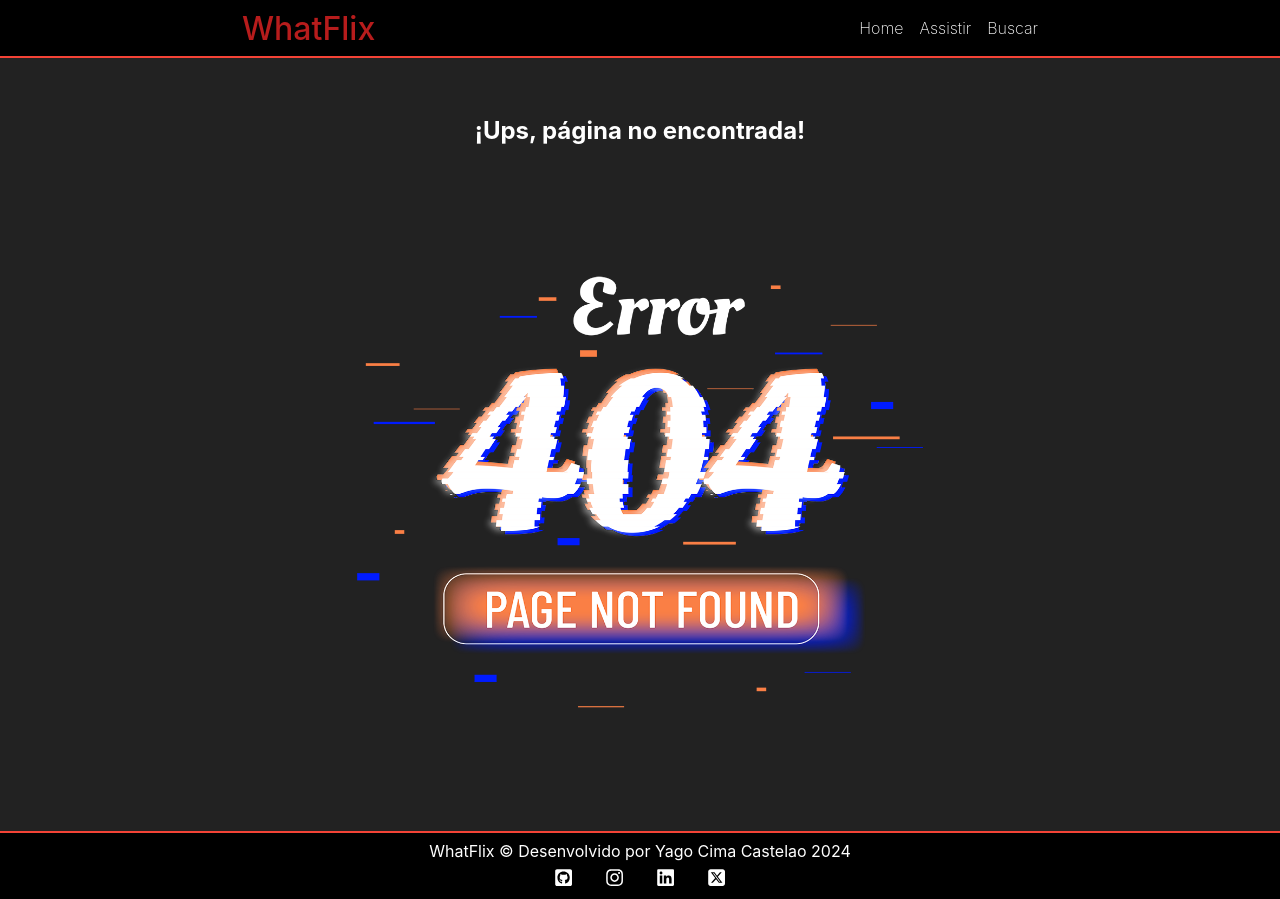
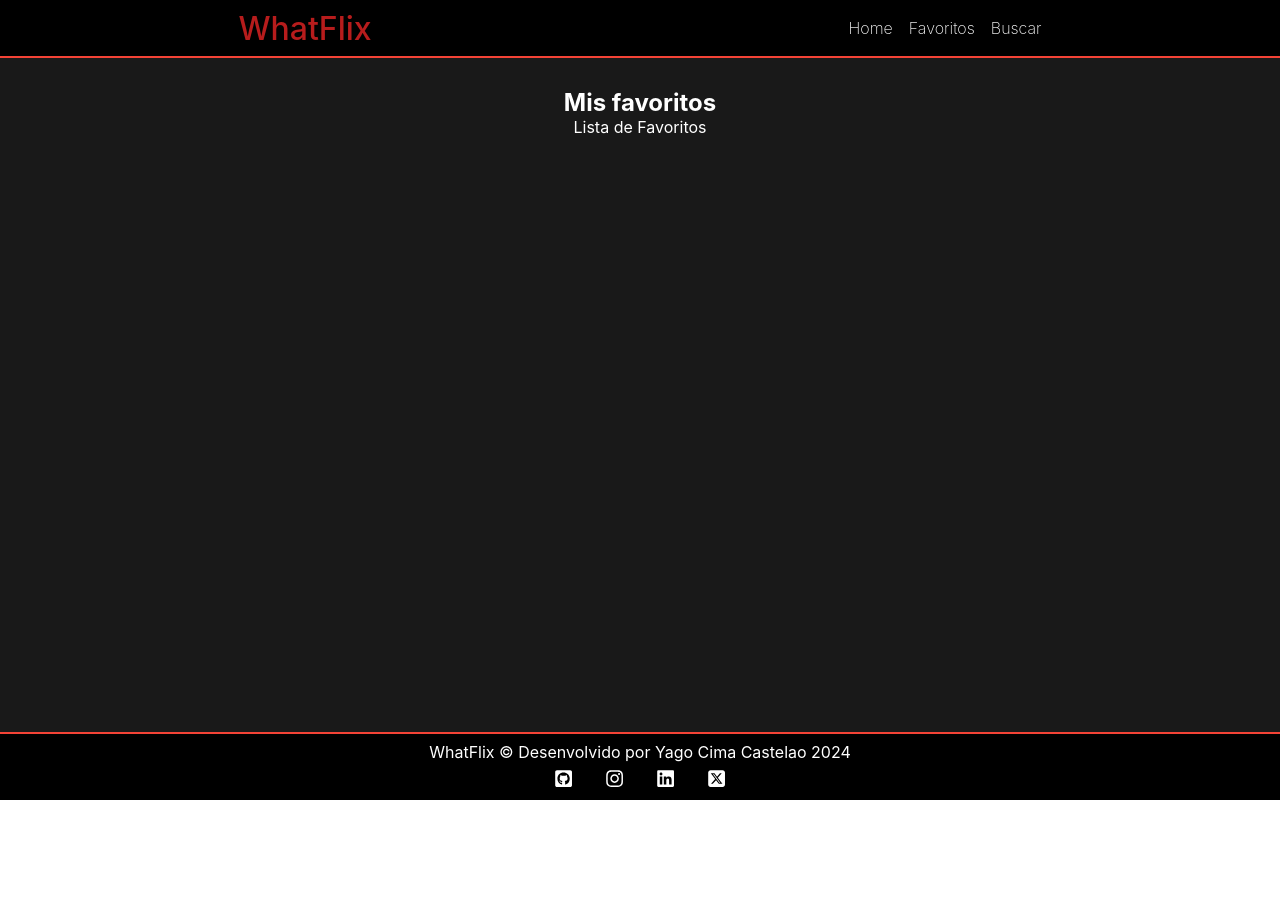
Before and after one commit to YagoCastelao/App-Movies, a React (Vite) app in the folder app-movies/: page /favorites in a window 1280 px wide. After the commit the page ends 800 px from the top, so only its background shows below. Built offline with nearby package versions, Linux system fonts and the light colour scheme.

Commit message:
Crear página y ruta favoritas

```diff
--- a/app-movies/src/components/Card/Card.jsx
+++ b/app-movies/src/components/Card/Card.jsx
@@ -1,4 +1,5 @@
 import { Link } from "react-router-dom";
+import { IoHeartSharp } from "react-icons/io5";
 import styles from "./Card.module.css";
 
 const Card = ({ id }) => {
@@ -7,6 +8,7 @@ const Card = ({ id }) => {
       <Link to={`/watch/${id}`}>
         <img src={`https://i.ytimg.com/vi/${id}/mqdefault.jpg`} alt="Capa" />
       </Link>
+        <IoHeartSharp className={styles.icon} />
     </section>
   );
 };
--- a/app-movies/src/components/Card/Card.module.css
+++ b/app-movies/src/components/Card/Card.module.css
@@ -1,5 +1,8 @@
 .card {
     display: flex;
+    flex-direction: column;
+    align-items: flex-end;
+    justify-content: flex-end;
 }
 
 .card img {
@@ -12,3 +15,23 @@
     box-shadow: 0 0 10px #222;
     border-radius: 12px;
 }
+
+
+.icon {
+    width: 20px;
+    height: 20px;
+    background-color: rgba(0, 0, 0, 0.425);
+    border-radius: 20px;
+    display: flex;
+    align-items: center;
+    justify-content: center;
+    position: absolute;
+    margin-right: 5px;
+    margin-bottom: 8px;
+}
+
+.icon:hover {
+    background-color: red;
+   color: #222;
+    cursor: pointer;
+}
--- a/app-movies/src/components/Header/Header.jsx
+++ b/app-movies/src/components/Header/Header.jsx
@@ -12,8 +12,8 @@ const Header = () => {
         <Link to="/">
           Home
         </Link>
-        <Link to="/watch">
-          Assistir
+        <Link to="/favorites">
+          Favoritos
         </Link>
         <Link to="/search">
           Buscar
--- /dev/null
+++ b/app-movies/src/pages/Favorites/Favorites.jsx
@@ -0,0 +1,22 @@
+import styles from "./Favorites.module.css";
+
+import Header from "../../components/Header/Header";
+import Container from "../../components/Container/Container";
+import Footer from "../../components/Footer/Footer";
+
+function Favorites() {
+  return (
+    <>
+      <Header />
+      <Container>
+        <section className={styles.favorites}>
+          <h2>Mis favoritos</h2>
+          Lista de Favoritos
+        </section>
+      </Container>
+      <Footer />
+    </>
+  );
+}
+
+export default Favorites;
--- /dev/null
+++ b/app-movies/src/pages/Favorites/Favorites.module.css
@@ -0,0 +1,3 @@
+.favorites {
+    padding-top: 88px;
+}
--- a/app-movies/src/routes.jsx
+++ b/app-movies/src/routes.jsx
@@ -3,6 +3,7 @@ import Home from "./pages/Home/Home";
 import Watch from "./pages/Watch/Watch";
 import PageNotFound from "./pages/PageNotFound/PageNotFound";
 import Search from "./pages/Search/Search";
+import Favorites from "./pages/Favorites/Favorites";
 
 function AppRoutes() {
   return (
@@ -12,6 +13,7 @@ function AppRoutes() {
         <Route path="/watch/:id" element={<Watch />} />
         <Route path="*" element={<PageNotFound />} />
         <Route path="/search" element={<Search />} />
+        <Route path="/favorites" element={<Favorites />} />
       </Routes>
     </Router>
   );
```
